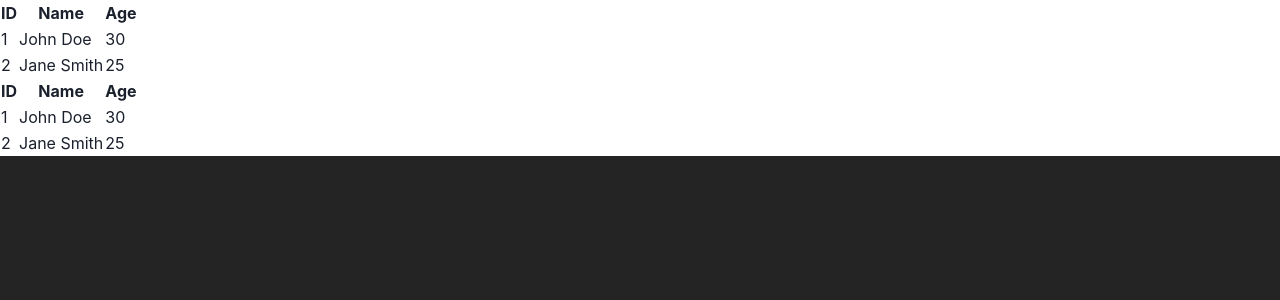
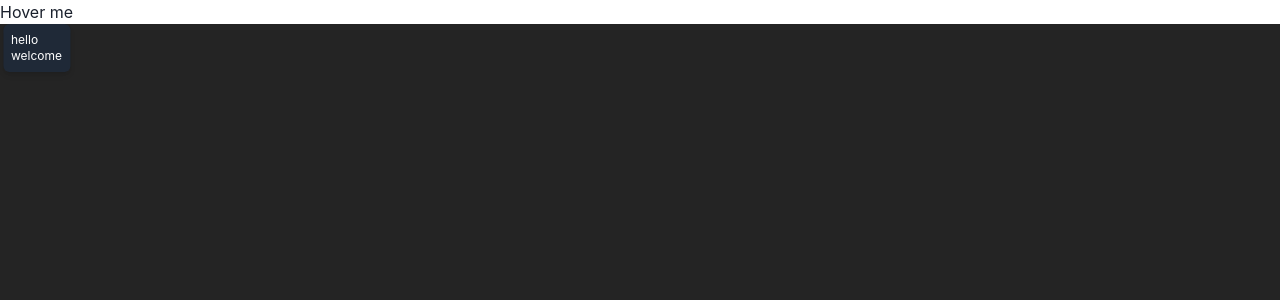
Before and after one commit to YuthapongP/test-projects, a React (Vite) app: page / in a window 1280 px wide. Shown: the top 300 px of the page. Built offline with nearby package versions, Linux system fonts and the light colour scheme.

Commit message:
[features]: use tailwind for styling

```diff
--- a/package.json
+++ b/package.json
@@ -33,6 +33,7 @@
     "@tanstack/react-query": "^5.45.1",
     "@types/react-big-calendar": "^1.8.8",
     "@uidotdev/usehooks": "^2.4.1",
+    "classnames": "^2.5.1",
     "cropperjs": "^1.6.2",
     "date-fns": "^3.6.0",
     "firebase": "^10.7.1",
--- a/src/App.tsx
+++ b/src/App.tsx
@@ -92,6 +92,7 @@ import GetUserMedia from "./hooks/useGetUserMedia";
 import ImageCropper from "./ImageCropper";
 import TableComponent from "./Table/TableComponent";
 import CustomTable from "./Table/CustomTable";
+import ToolTip from "./ToolTip/ToolTip";
 
 const allImg = [
   img1,
@@ -290,8 +291,11 @@ function App() {
       {/* <FileUploader /> */}
       {/* <GetUserMedia /> */}
       {/* <ImageCropper /> */}
-      <TableComponent columns={undefined} data={undefined} />
-      <CustomTable></CustomTable>
+      {/* <TableComponent columns={undefined} data={undefined} /> */}
+      {/* <CustomTable></CustomTable> */}
+      <ToolTip content="hello welcome">
+        <button>hover over me</button>
+      </ToolTip>
     </>
   );
 }
--- /dev/null
+++ b/src/ToolTip/ToolTip.css
@@ -0,0 +1,25 @@
+.tooltip {
+    position: relative;
+    display: inline-block;
+  }
+
+  .tooltip-target {
+    cursor: pointer;
+  }
+
+  .tooltip-content {
+    position: absolute;
+    z-index: 1;
+    top: 100%;
+    left: 50%;
+    transform: translateX(-50%);
+    background-color: #333;
+    color: #fff;
+    padding: 5px;
+    border-radius: 4px;
+    white-space: nowrap;
+  }
+
+  .tooltip-text {
+    /* Additional styling for the tooltip content if needed */
+  }
--- /dev/null
+++ b/src/ToolTip/ToolTip.tsx
@@ -0,0 +1,62 @@
+import React, { useState } from "react";
+import classNames from "classnames";
+
+const tooltipContent = <p>tooltip</p>;
+
+// type NonNullableContent = NonNullable<React.ReactNode | string>;
+
+type NonNullable<T> = T extends null | undefined ? never : T;
+
+interface ToolTipProps {
+  content: React.ReactNode | string;
+  direction?: "top" | "right" | "bottom" | "left";
+}
+
+const ToolTip: React.FC<NonNullable<ToolTipProps>> & {
+  Content: React.FC<{ children: React.ReactNode }>;
+} = ({ content = tooltipContent, direction = "bottom" }) => {
+  const [showTooltip, setShowTooltip] = useState<boolean>(false);
+
+  return (
+    <div
+      className="relative inline-block"
+      onMouseEnter={() => setShowTooltip(true)}
+      onMouseLeave={() => setShowTooltip(false)}
+    >
+      <div className="tooltip-target">Hover me</div>
+      <ToolTip.Content>
+        <div
+          className={classNames(
+            "tooltip-content absolute z-10 bg-gray-800 text-white p-2 rounded-md shadow-md",
+            {
+              "bottom-full left-1/2 transform -translate-x-1/2":
+                direction === "top",
+              "top-1/2 right-full transform translate-y-1/2":
+                direction === "right",
+              "top-full left-1/2 transform -translate-x-1/2":
+                direction === "bottom",
+              "top-1/2 left-full transform -translate-y-1/2":
+                direction === "left",
+            }
+          )}
+        >
+          {showTooltip && <ToolTip.Content>{content}</ToolTip.Content>}
+        </div>
+      </ToolTip.Content>
+    </div>
+  );
+};
+
+ToolTip.displayName = "ToolTip";
+
+interface ToolTipContentProps {
+  children: React.ReactNode;
+}
+
+const Content: React.FC<NonNullable<ToolTipContentProps>> = ({ children }) => {
+  return <div className="text-xs">{children}</div>;
+};
+
+ToolTip.Content = Content;
+
+export default ToolTip;
```
Also changed, not shown: src/main.tsx (+4 -10 lines), 1 other file (tests, documents, lock files or other folders).
